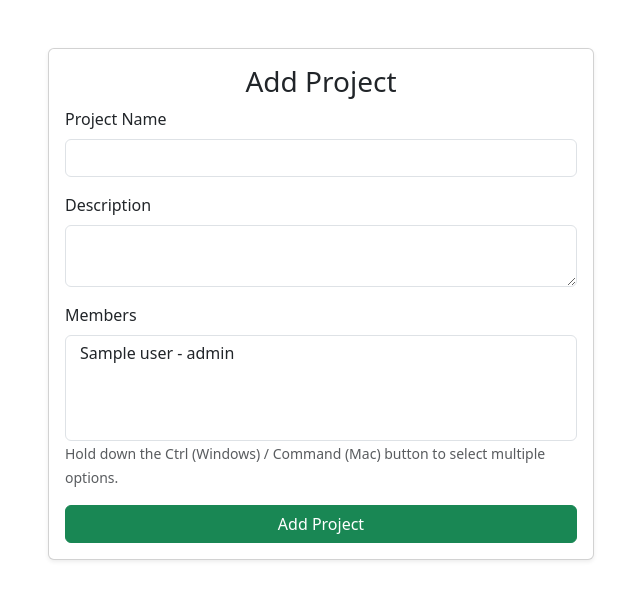
After one commit to DarioDeMaio/team_management, a Flask app: page /projects/add_projects in a window 1280 px wide. The commit adds this page. Shown: the top 600 px of the page, without its empty margins (319-959 px from the left). Run offline with Flask 3, Linux system fonts and the light colour scheme; a database or web service that is not in the repository returns one stand-in record (values such as "Sample title"); some libraries are stand-ins or nearby versions.

Commit message:
feat(project routes and templates)

```diff
--- a/app.py
+++ b/app.py
@@ -1,50 +1,21 @@
-from flask import Flask, jsonify, request, render_template
-from pymongo import MongoClient
+from flask import Flask, render_template
+from users.routes import users_bp
+from projects.routes import projects_bp
 import os
 from dotenv import load_dotenv
-from bson.objectid import ObjectId
 
-# App and db configuration
+# Load environment variables
+load_dotenv()
+
 app = Flask(__name__)
-client = MongoClient(os.getenv("URL"))
-mongo = client['team_management']
 
-# Collection
-users = mongo['Users']
+# Register the blueprints
+app.register_blueprint(users_bp, url_prefix='/users')
+app.register_blueprint(projects_bp, url_prefix='/projects')
 
 @app.route("/")
 def index():
     return render_template("index.html")
 
-@app.route("/get_users")
-def get_users():
-    users_list = list(users.find())
-    return render_template("get_users.html", users_list=users_list)
-
-@app.route("/add_user")
-def add_user():
-    return render_template("add_user.html")
-
-@app.route("/user_details/<user_id>")
-def user_details(user_id):
-    user = users.find_one({"_id": ObjectId(user_id)})
-    return render_template("user_details.html", user=user)
-
-@app.route("/edit_user/<user_id>", methods=["GET", "POST"])
-def edit_user(user_id):
-    user = users.find_one({"_id":ObjectId(user_id)})
-    if request.method == "POST":
-        updated_user = {
-            'Name': request.form['name'],
-            'Email': request.form['email'],
-            'Role': request.form['role']
-        }
-
-        users.update_one({"_id": ObjectId(user_id)}, {"$set":updated_user})
-        return render_template("user_details.html", user=user)
-    return render_template("edit_user.html", user=user)
-
-@app.route("/delete_user/<user_id>")
-def delete_user(user_id):
-    users.delete_one({"_id":ObjectId(user_id)})
-    return render_template("get_users.html")
+if __name__ == "__main__":
+    app.run(debug=True)
--- /dev/null
+++ b/projects/routes.py
@@ -0,0 +1,43 @@
+from flask import Blueprint, render_template, request, redirect, url_for
+from bson.objectid import ObjectId
+from pymongo import MongoClient
+import os
+
+# Create the blueprint for users
+projects_bp = Blueprint('projects_bp', __name__)
+
+client = MongoClient(os.getenv("URL"))
+mongo = client['team_management']
+users = mongo['Users']
+projects = mongo['Projects']
+
+# Route definitions for projects
+@projects_bp.route("/get_projects")
+def get_projects():
+    projects_list = list(projects.find())
+    return render_template("projects/get_projects.html", projects_list=projects_list)
+
+@projects_bp.route("/add_projects", methods=["GET", "POST"])
+def add_projects():
+    if request.method == "POST":
+        new_project = {
+            'Name': request.form['name'],
+            'Description': request.form['description'],
+            'Members': request.form.getlist('members')
+        }
+
+        id_project = projects.insert_one(new_project).inserted_id
+
+        for member in request.form.getlist('members'):
+            new_user = users.find_one({"_id": ObjectId(member)})
+            if 'Projects' in new_user and new_user['Projects']:
+                new_user['Projects'].append(ObjectId(id_project))
+            else:
+                new_user['Projects'] = [ObjectId(id_project)]
+
+            users.update_one({"_id": ObjectId(member)}, {"$set": {"Projects": new_user['Projects']}})
+
+        return redirect(url_for('projects_bp.get_projects'))
+
+    user_list = list(users.find())
+    return render_template("projects/add_project.html", user_list=user_list)
--- a/templates/index.html
+++ b/templates/index.html
@@ -16,8 +16,12 @@
 
     <div class="row justify-content-center mt-4">
         <div class="col-md-4 text-center">
-            <a href="{{ url_for('get_users') }}" class="btn btn-success btn-lg w-100 mb-3">Get users</a>
+            <a href="{{ url_for('users_bp.get_users') }}" class="btn btn-success btn-lg w-100 mb-3">Get Users</a>
         </div>
+        <div class="col-md-4 text-center">
+            <a href="{{ url_for('projects_bp.get_projects') }}" class="btn btn-success btn-lg w-100 mb-3">Get Projects</a>
+        </div>
+
     </div>
 </div>
 {% endblock %}
--- /dev/null
+++ b/templates/projects/add_project.html
@@ -0,0 +1,37 @@
+{% extends 'base.html' %}
+
+{% block base_content %}
+<div class="container">
+    <div class="row justify-content-center mt-5">
+        <div class="col-md-6">
+            <div class="card shadow-sm">
+                <div class="card-body">
+                    <h3 class="card-title text-center">Add Project</h3>
+                    <form action="{{ url_for('projects_bp.add_projects') }}" method="POST">
+                        <div class="mb-3">
+                            <label for="name" class="form-label">Project Name</label>
+                            <input type="text" class="form-control" id="name" name="name" required>
+                        </div>
+                        <div class="mb-3">
+                            <label for="description" class="form-label">Description</label>
+                            <textarea class="form-control" id="description" name="description" required></textarea>
+                        </div>
+                        <div class="mb-3">
+                            <label for="members" class="form-label">Members</label>
+                            <select multiple class="form-control" id="members" name="members">
+                                {% for user in user_list %}
+                                    <option value="{{ user['_id'] }}">
+                                        {{ user['Name'] }} - {{ user['Role'] }}
+                                    </option>
+                                {% endfor %}
+                            </select>
+                            <small class="form-text text-muted">Hold down the Ctrl (Windows) / Command (Mac) button to select multiple options.</small>
+                        </div>
+                        <button type="submit" class="btn btn-success w-100">Add Project</button>
+                    </form>
+                </div>
+            </div>
+        </div>
+    </div>
+</div>
+{% endblock %}
--- a/templates/user_details.html
+++ b/templates/users/user_details.html
@@ -20,8 +20,8 @@
             </p>
         </div>
         <div class="card-footer text-muted">
-            <a href="{{ url_for('get_users') }}" class="btn btn-primary">Back to User List</a>
-            <a href="{{ url_for('edit_user', user_id=user['_id']) }}" class="btn btn-secondary">Edit</a>
+            <a href="{{ url_for('users_bp.get_users') }}" class="btn btn-primary">Back to User List</a>
+            <a href="{{ url_for('users_bp.edit_user', user_id=user['_id']) }}" class="btn btn-secondary">Edit</a>
         </div>
     </div>
 </div>
```
Also changed, not shown: templates/edit_user.html (deleted, +0 -23 lines), templates/projects/get_projects.html (added, +38 -0 lines), templates/users/add_user.html (renamed from templates/add_user.html, +13 -1 lines), templates/users/edit_user.html (added, +39 -0 lines), templates/users/get_users.html (renamed from templates/get_users.html, +4 -4 lines), users/routes.py (added, +58 -0 lines), projects/__init__.py (added), users/__init__.py (added).
